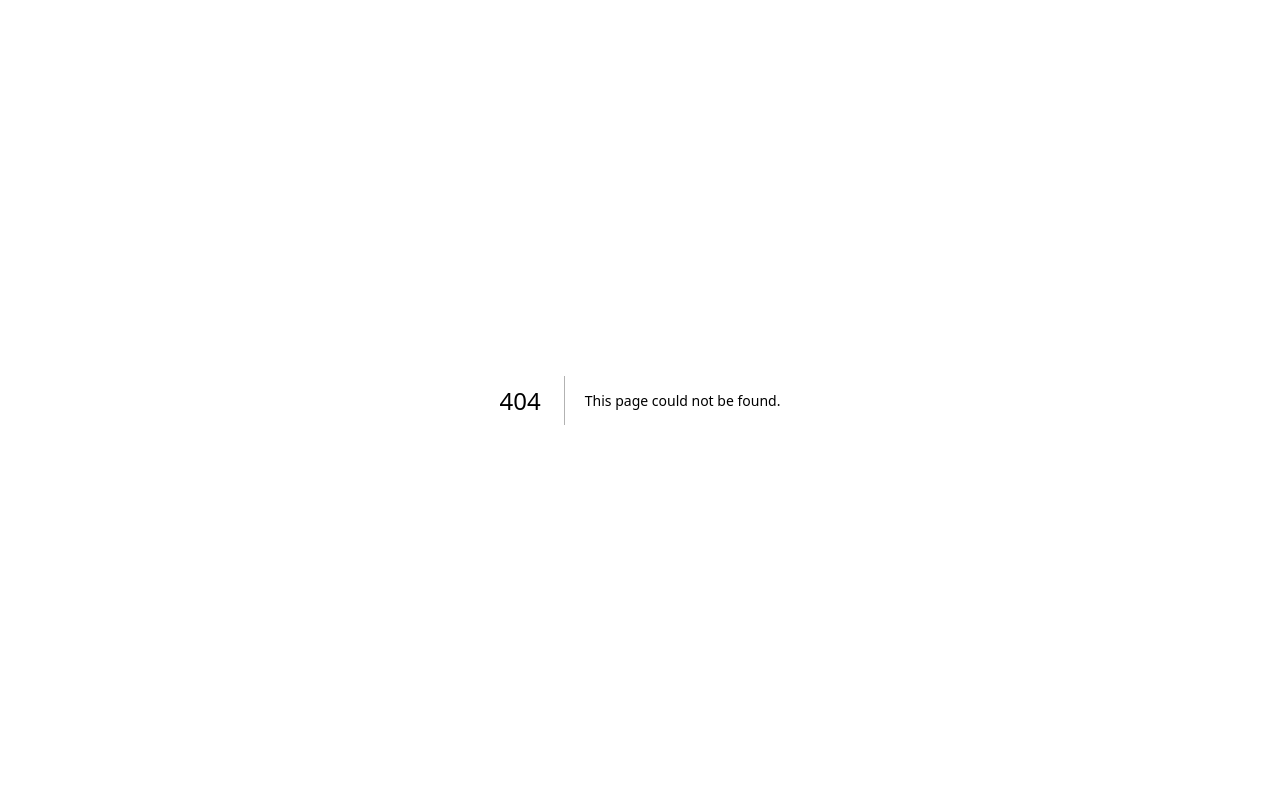
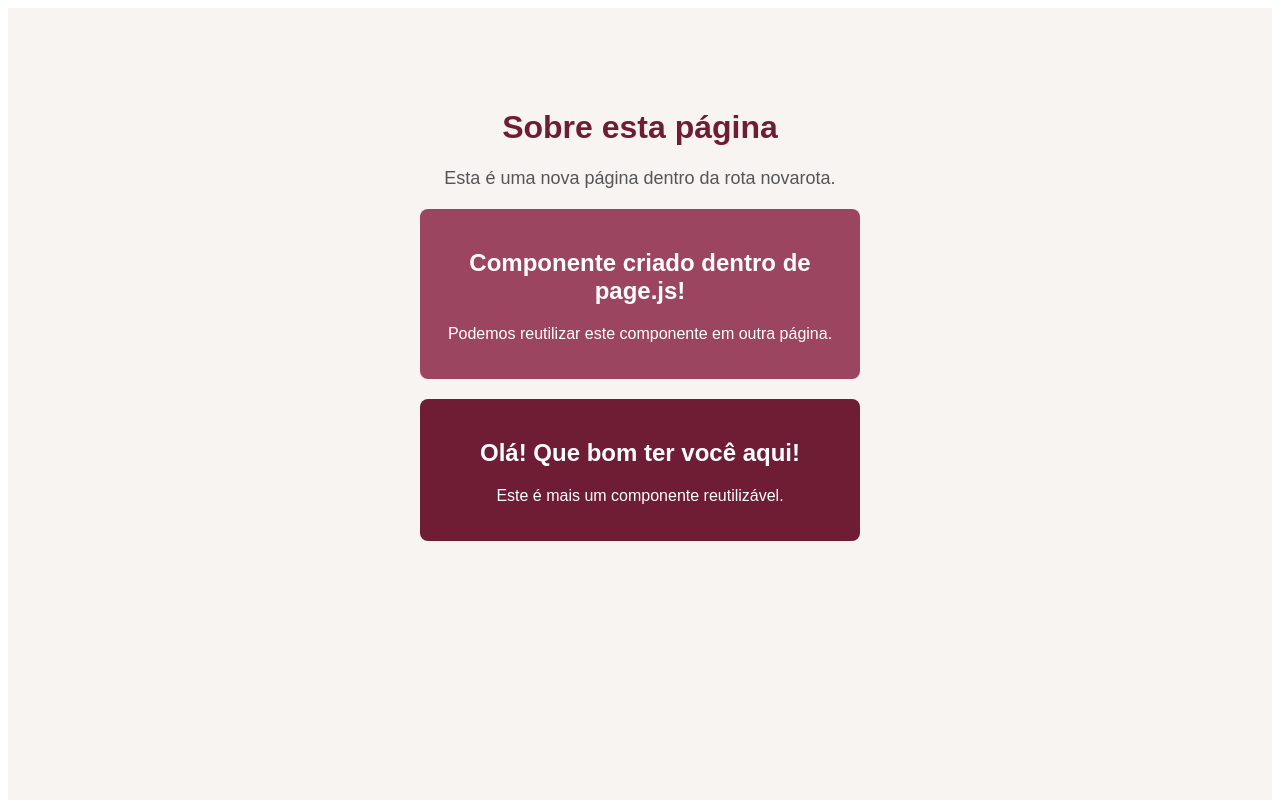
Before and after one commit to HelenaMariano2025/receitas-programacao-web, a Next.js app in the folder next0/: page /novarota/sobre in a window 1280 px wide. Before the commit this address had no page. Shown: the top 800 px of the page. Built offline with nearby package versions, Linux system fonts and the light colour scheme.

Commit message:
Adiciona novas páginas e componentes no Next.js

```diff
--- /dev/null
+++ b/next0/app/novarota/componentes.js
@@ -0,0 +1,26 @@
+export function MariaPrea({ mensagem }) {
+    return (
+        <h2 style={{
+            color: "#9b4560",
+            marginTop: "25px"
+        }}>
+            {mensagem}
+        </h2>
+    );
+}
+
+export function Saudacao() {
+    return (
+        <div style={{
+            backgroundColor: "#6f1d35",
+            color: "white",
+            padding: "20px",
+            borderRadius: "8px",
+            margin: "20px auto",
+            maxWidth: "400px"
+        }}>
+            <h2>Olá! Que bom ter você aqui!</h2>
+            <p>Este é mais um componente reutilizável.</p>
+        </div>
+    );
+}
--- /dev/null
+++ b/next0/app/novarota/page.js
@@ -0,0 +1,18 @@
+import { MariaPrea } from "./componentes";
+
+export default function NovaRotaHome() {
+    return (
+        <div style={{
+            backgroundColor: "#f8f4f2",
+            minHeight: "100vh",
+            fontFamily: "Arial, sans-serif",
+            textAlign: "center",
+            padding: "80px 20px"
+        }}>
+            <h1 style={{ color: "#6f1d35" }}>
+                Nova Rota, Nova Página
+            </h1>
+            <MariaPrea mensagem="Esta mensagem foi enviada por uma propriedade!" />
+        </div>
+    );
+}
--- /dev/null
+++ b/next0/app/novarota/sobre/page.js
@@ -0,0 +1,28 @@
+import { MensagemRota } from "../../rota1/page";
+import { Saudacao } from "../componentes";
+
+export default function Sobre() {
+    return (
+        <div style={{
+            backgroundColor: "#f8f4f2",
+            minHeight: "100vh",
+            fontFamily: "Arial, sans-serif",
+            textAlign: "center",
+            padding: "80px 20px"
+        }}>
+            <h1 style={{ color: "#6f1d35" }}>
+                Sobre esta página
+            </h1>
+
+            <p style={{
+                color: "#555",
+                fontSize: "18px"
+            }}>
+                Esta é uma nova página dentro da rota novarota.
+            </p>
+
+            <MensagemRota />
+            <Saudacao />
+        </div>
+    );
+}
--- a/next0/app/rota1/page.js
+++ b/next0/app/rota1/page.js
@@ -1,4 +1,20 @@
 import { Mensagem } from "../Componentes";
+
+export function MensagemRota() {
+    return (
+        <div style={{
+            backgroundColor: "#9b4560",
+            color: "white",
+            padding: "20px",
+            borderRadius: "8px",
+            margin: "20px auto",
+            maxWidth: "400px"
+        }}>
+            <h2>Componente criado dentro de page.js!</h2>
+            <p>Podemos reutilizar este componente em outra página.</p>
+        </div>
+    );
+}
 
 export default function Rota1() {
     return (
@@ -15,6 +31,8 @@ export default function Rota1() {
 
             <Mensagem />
 
+            <MensagemRota />
+
             <p style={{ color: "#555", fontSize: "18px" }}>
                 Esta é a página da rota 1.
             </p>
```
